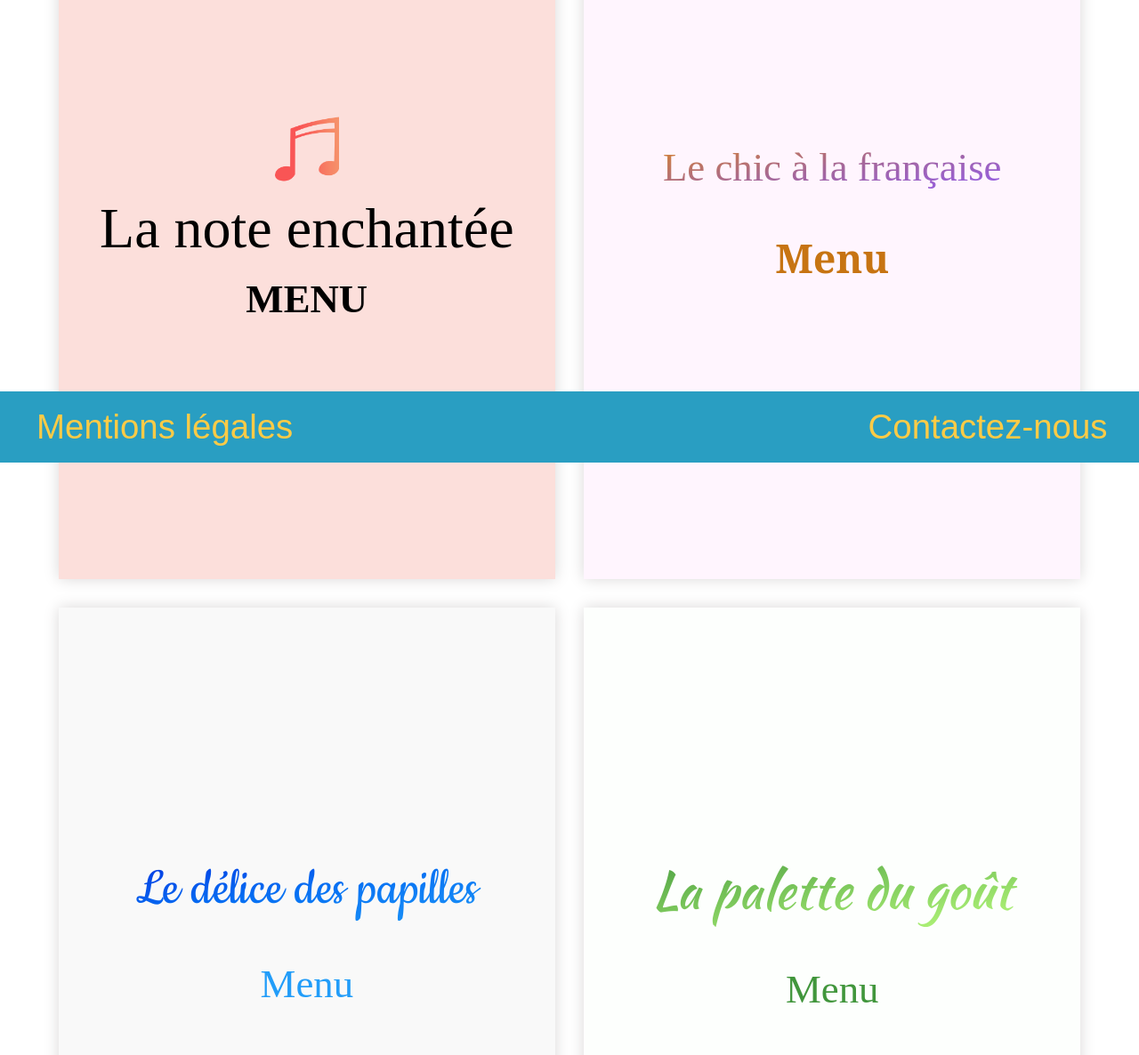
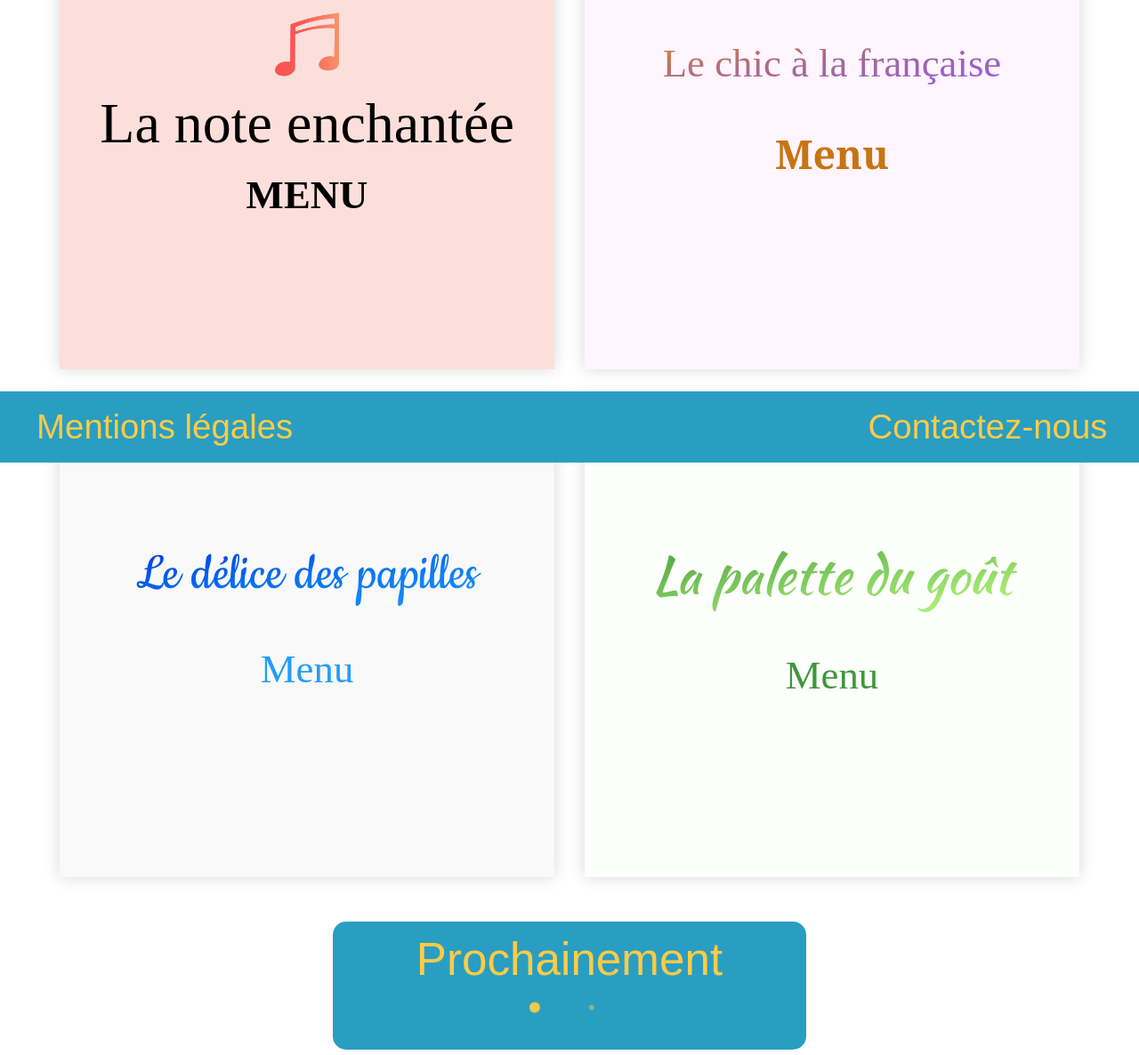
Before and after one commit to Dirmina/Dirmina.github.io-old-, a website: page Projets/OhMyFood/ohmyfood.html in a window 1280 px wide. Shown: the part 280-1466 px from the top of the page at 89% size. Drawn offline with Linux system fonts and the light colour scheme; a web font is replaced by a local one.

Commit message:
rem => vw, menus__card height modifié en vw

```diff
--- a/Projets/OhMyFood/css/style.css
+++ b/Projets/OhMyFood/css/style.css
@@ -212,7 +212,7 @@ td {
 /*font-family: cookie (papilles)*/
 /*font-family: Kaushan script (gout) */
 .menus {
-  padding: 2rem 3rem 2rem 3rem;
+  padding: 2.6vw 3.9vw 2.6vw 3.9vw;
   display: flex;
   justify-content: center;
   flex-wrap: wrap;
@@ -225,11 +225,11 @@ td {
 }
 .menus__card {
   width: 45%;
-  height: 750px;
-  margin: 1rem;
+  height: 40vw;
+  margin: 1.3vw;
   padding: 1vw;
   text-align: center;
-  box-shadow: 0 0 1rem #dad8d8;
+  box-shadow: 0 0 1.3vw #dad8d8;
   display: flex;
   flex-direction: column;
   justify-content: center;
@@ -316,7 +316,7 @@ td {
 .font__subtitle--enchantee {
   font-family: "Segoe Print";
   font-weight: bold;
-  margin-top: 1rem;
+  margin-top: 1.3vw;
 }
 .font__subtitle--alafrancaise {
   font-family: "Cambria";
@@ -344,7 +344,7 @@ td {
   padding-bottom: 0.1vw;
   border-radius: 15px;
   font-size: 4vw;
-  padding: 0.8rem;
+  padding: 1.04vw;
   margin: 2.6vw;
   border: none;
 }
@@ -358,7 +358,7 @@ td {
   .btn--soon {
     width: 25%;
     font-size: 2vw;
-    margin: 1rem;
+    margin: 1.3vw;
   }
 }
 @media (min-device-width: 991px) and (max-device-width: 1200px) and (max-width: 991px) {
```
